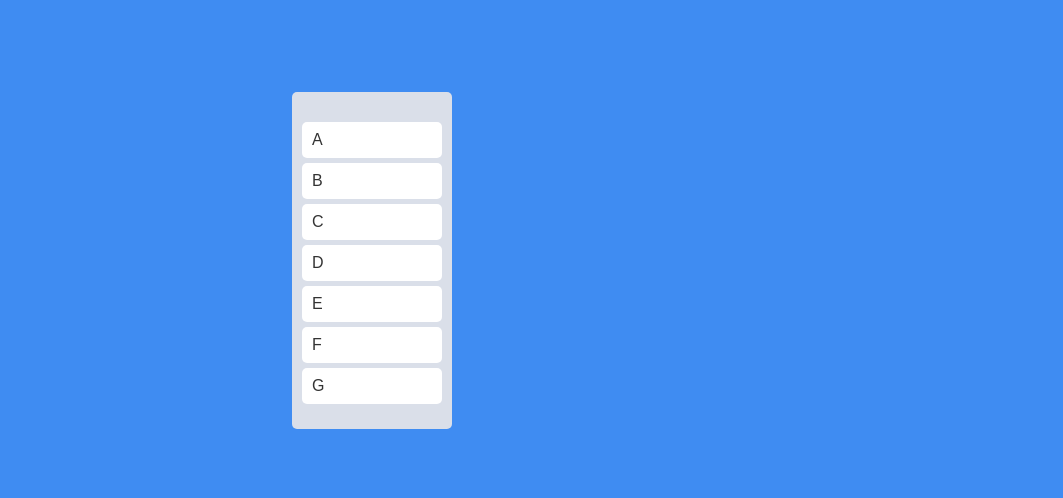
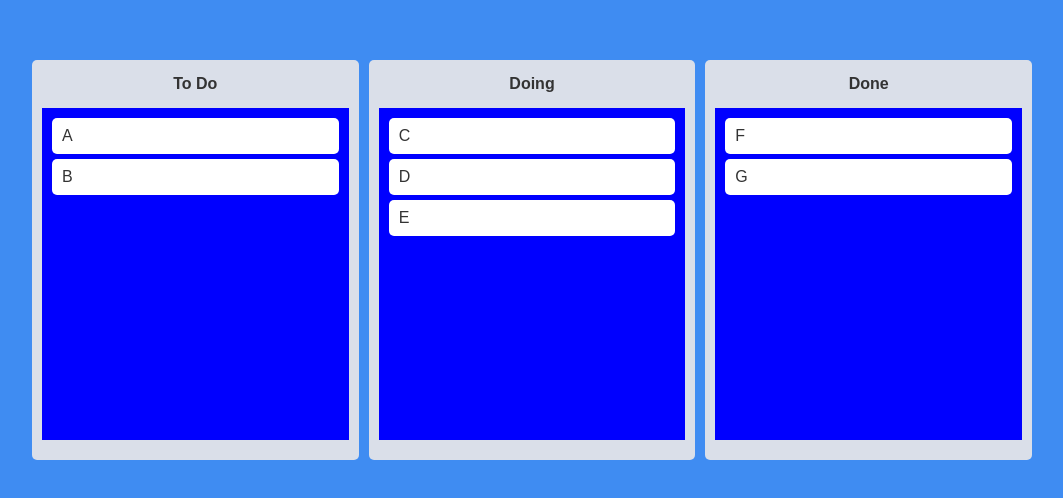
Before and after one commit to Cottonwood-moa/nomad-React, a React (Create React App) app: page / in a window 1280 px wide. Shown: the part 140-638 px from the top of the page, without its empty margins (108-1171 px from the left). Built offline with nearby package versions, Linux system fonts and the light colour scheme.

Commit message:
2022-03-25 완료

```diff
--- a/src/App.tsx
+++ b/src/App.tsx
@@ -1,29 +1,18 @@
-import {
-  DragDropContext,
-  Draggable,
-  Droppable,
-  DropResult,
-} from "react-beautiful-dnd";
-import { useRecoilState, useRecoilValue } from "recoil";
+import { DragDropContext, DropResult } from "react-beautiful-dnd";
+import { useRecoilState } from "recoil";
 import styled from "styled-components";
 import { toDoState } from "./atoms";
-import DraggableCard from "./components/DraggableCard";
+import Board from "./components/Board";
 const Boards = styled.div`
   display: grid;
+  gap: 10px;
   width: 100%;
   grid-template-columns: repeat(3, 1fr);
-`;
-const Board = styled.div`
-  padding: 20px 10px;
-  padding-top: 30px;
-  background-color: ${(props) => props.theme.boardColor};
-  border-radius: 5px;
-  min-height: 200px;
 `;
 
 const Wrapper = styled.div`
   display: flex;
-  max-width: 480px;
+  max-width: 1000px;
   width: 100%;
   margin: 0 auto;
   justify-content: center;
@@ -33,13 +22,46 @@ const Wrapper = styled.div`
 
 function App() {
   const [toDos, setToDos] = useRecoilState(toDoState);
+  //   {
+  //     "draggableId": "C",
+  //     "type": "DEFAULT",
+  //     "source": {
+  //         "index": 2,
+  //         "droppableId": "Doing"
+  //     },
+  //     "reason": "DROP",
+  //     "mode": "FLUID",
+  //     "destination": {
+  //         "droppableId": "Done",
+  //         "index": 2
+  //     },
+  //     "combine": null
+  // }
   const onDragEnd = ({ draggableId, destination, source }: DropResult) => {
-    if (!destination) return;
     setToDos((prev) => {
-      const prevToDos = [...prev];
-      prevToDos.splice(source.index, 1);
-      prevToDos.splice(destination?.index, 0, draggableId);
-      return prevToDos;
+      if (destination?.droppableId === source.droppableId) {
+        const boardCopy = [...prev[source.droppableId]];
+        boardCopy.splice(source.index, 1);
+        boardCopy.splice(destination?.index, 0, draggableId);
+        return {
+          ...prev,
+          [source.droppableId]: boardCopy,
+        };
+      } else if (destination?.droppableId !== source.droppableId) {
+        // 이전 보드에서 드래그 된걸 자른다.
+        const souceBoard = [...prev[source.droppableId]];
+        souceBoard.splice(source.index, 1);
+        // 목적 보드에서 드래그 된걸 추가한다.
+        if (!destination) return prev;
+        const destinationBoard = [...prev[destination?.droppableId]];
+        destinationBoard.splice(destination?.index, 0, draggableId);
+        return {
+          ...prev,
+          [source.droppableId]: souceBoard,
+          [destination.droppableId]: destinationBoard,
+        };
+      }
+      return prev;
     });
   };
   // ...magic.dragHandleProps 드래그 트리거
@@ -48,16 +70,9 @@ function App() {
     <DragDropContext onDragEnd={onDragEnd}>
       <Wrapper>
         <Boards>
-          <Droppable droppableId="one">
-            {(magic) => (
-              <Board ref={magic.innerRef} {...magic.droppableProps}>
-                {toDos.map((todo, index) => (
-                  <DraggableCard key={todo} todo={todo} index={index} />
-                ))}
-                {magic.placeholder}
-              </Board>
-            )}
-          </Droppable>
+          {Object.keys(toDos).map((boardId) => (
+            <Board key={boardId} boardId={boardId} toDos={toDos[boardId]} />
+          ))}
         </Boards>
       </Wrapper>
     </DragDropContext>
--- a/src/atoms.tsx
+++ b/src/atoms.tsx
@@ -1,6 +1,12 @@
 import { atom, selector } from "recoil";
-
-export const toDoState = atom({
+interface IToDo {
+  [key: string]: string[];
+}
+export const toDoState = atom<IToDo>({
   key: "toDo",
-  default: ["A", "B", "C", "D", "E", "F", "G"],
+  default: {
+    "To Do": ["A", "B"],
+    Doing: ["C", "D", "E"],
+    Done: ["F", "G"],
+  },
 });
--- /dev/null
+++ b/src/components/Board.tsx
@@ -0,0 +1,61 @@
+import { Droppable } from "react-beautiful-dnd";
+import styled from "styled-components";
+import DraggableCard from "./DraggableCard";
+const Wrapper = styled.div`
+  padding: 0px 10px 20px 10px;
+  background-color: ${(props) => props.theme.boardColor};
+  border-radius: 5px;
+  min-height: 400px;
+  display: flex;
+  flex-direction: column;
+`;
+const Title = styled.div`
+  padding: 1rem;
+  color: ${(props) => props.theme.textColor};
+  font-weight: bold;
+  text-align: center;
+`;
+interface IArea {
+  isDraggingOver: boolean;
+  isDraggingFromThisWith: boolean;
+}
+const Area = styled.div<IArea>`
+  height: 100%;
+  background-color: ${(props) =>
+    props.isDraggingOver
+      ? "pink"
+      : props.isDraggingFromThisWith
+      ? "red"
+      : "blue"};
+  transition: 0.2s ease-in-out;
+  padding: 10px;
+  flex: 1;
+`;
+interface IBoardProps {
+  toDos: string[];
+  boardId: string;
+}
+function Board({ toDos, boardId }: IBoardProps) {
+  return (
+    <Wrapper>
+      <Title>{boardId}</Title>
+      <Droppable droppableId={boardId}>
+        {(magic, snapshot) => (
+          <Area
+            isDraggingOver={snapshot.isDraggingOver}
+            isDraggingFromThisWith={Boolean(snapshot.draggingFromThisWith)}
+            ref={magic.innerRef}
+            {...magic.droppableProps}
+          >
+            {toDos.map((todo, index) => (
+              <DraggableCard key={todo} todo={todo} index={index} />
+            ))}
+            {magic.placeholder}
+          </Area>
+        )}
+      </Droppable>
+    </Wrapper>
+  );
+}
+
+export default Board;
--- a/src/components/DraggableCard.tsx
+++ b/src/components/DraggableCard.tsx
@@ -5,18 +5,20 @@ interface IProps {
   todo: string;
   index: number;
 }
-const Card = styled.div`
+const Card = styled.div<{ isDragging: boolean }>`
   border-radius: 5px;
   padding: 10px 10px;
   margin-bottom: 5px;
-  background-color: ${(props) => props.theme.cardColor};
+  background-color: ${(props) =>
+    props.isDragging ? "orange" : (props) => props.theme.cardColor};
 `;
 
 function DraggableCard({ todo, index }: IProps) {
   return (
     <Draggable draggableId={todo} index={index}>
-      {(magic) => (
+      {(magic, snapshot) => (
         <Card
+          isDragging={snapshot.isDragging}
           ref={magic.innerRef}
           {...magic.dragHandleProps}
           {...magic.draggableProps}
```
